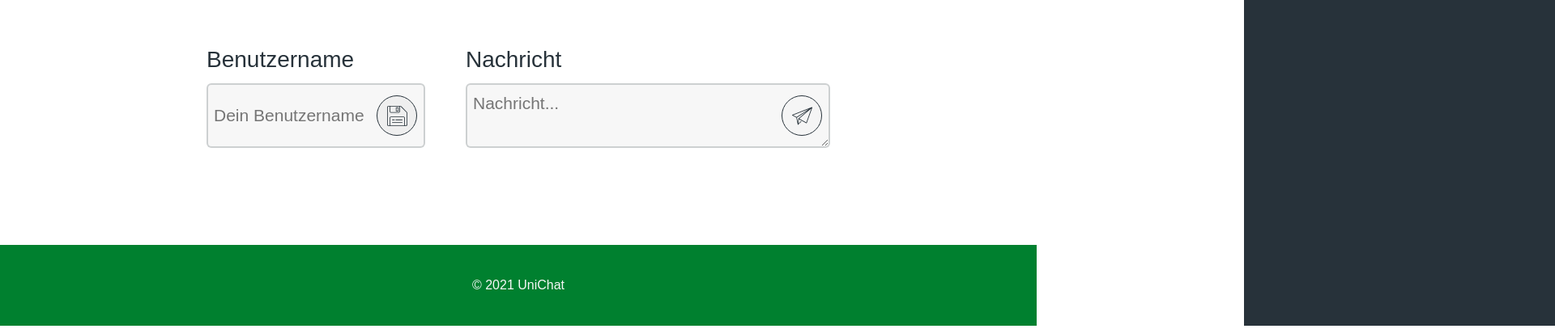
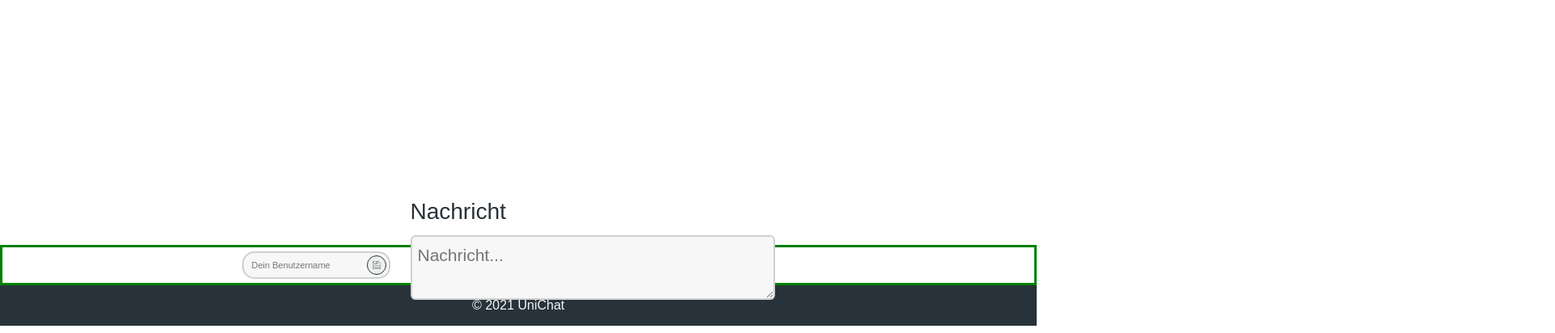
Before and after one commit to fabian-gubler/chatapp, an Angular app: page / in a window 1280 px wide. Shown: the part 397-809 px from the top of the page at 81% size, 1920 px wide, since content can reach past the window. Built offline with nearby package versions, Linux system fonts and the light colour scheme; no server answers.

Commit message:
Changed Nickname

```diff
--- a/src/app/app.component.css
+++ b/src/app/app.component.css
@@ -1,17 +1,41 @@
-.align-center{
-    display: flex;
-    justify-content: center;
-    align-items: center;
+.fullscreen{
+    height: 100vh;
+    position: relative;
 }
-.textbar {
-    display: flex;
-    justify-content: center;
-    height: 250px;
+.content{
+    position: absolute;
+    top: 50px;
+    bottom: 50px;
+    left: 0;
+    right: 0;
+}
+.content-wrapper{
+    position: relative;
+    height: 100%;
+}
+.chat-history{
+    position: absolute;
+    top: 0;
+    bottom: 50px;
+    left: 0;
+    right: 0;
 }
 
+.inputs{
+    position: absolute;
+    bottom: 0;
+    left: 0;
+    right: 0;
+    height: 50px;
+    display: flex;
+    align-items: center;
+    justify-content: center;
+    border: solid green;
+}
+
+
+
+
 @media (max-width: 820px), (max-height: 760px){
-    .textbar {
-        display: inline-table;
-        height: 195px;
-    }
+
 }
--- a/src/app/app.component.html
+++ b/src/app/app.component.html
@@ -1,10 +1,16 @@
+<div class="fullscreen">
     <app-pageload></app-pageload>
     <app-header></app-header>
+    <div class="content">
+        <div class="content-wrapper">
+            <div class="chat-history">
                 <app-chat_history></app-chat_history>
-<div class="align-center">
-<div class="textbar">
+            </div>
+            <div class="inputs">
                 <app-nickname></app-nickname>
                 <app-message></app-message>
             </div>
         </div>
+    </div>
     <app-footer></app-footer>
+</div>
--- a/src/app/footer/footer.component.css
+++ b/src/app/footer/footer.component.css
@@ -1,7 +1,13 @@
 .footer {
-    width: 100%;
-    height: 100px;
-    background-color: var(--hsg-color);
+    height: 50px;
+    position: absolute;
+    bottom: 0;
+    right: 0;
+    left: 0;
+    display: flex;
+    align-items: center;
+    justify-content: center;
+    background-color: var(--light-text-color);
     display: flex;
     align-items: center;
 }
--- a/src/app/header/header.component.css
+++ b/src/app/header/header.component.css
@@ -1,10 +1,14 @@
 .header {
-    width: 100%;
-    height: 100px;
+    height: 50px;
+    position: absolute;
+    top: 0;
+    right: 0;
+    left: 0;
     display: flex;
     align-items: center;
-    border-color: var(--light-text-color);
-    border-bottom: 1px solid var(--light-divider-color);
+    justify-content: center;
+
+    background-color: var(--light-bg-color);
 
 }
 .logo_light{
--- a/src/app/nickname/nickname.component.css
+++ b/src/app/nickname/nickname.component.css
@@ -3,55 +3,48 @@
     justify-content: left;
     align-items: center;
     height: auto;
+    border: 2px solid var(--light-divider-color);
+    border-radius: 15px;
+    background-color: var(--light-bg-color);
+    padding: 3px 3px 3px 10px;
 
   }
 
   .nicknamebox {
-    border-radius: 3px;
-    padding: 0 25px 0;
     display: flex;
-    justify-content: flex-start;
-    flex-direction: column;
-    flex-wrap: wrap;
-
+    justify-content: space-between;
   }
 
   .nicknamebox label {
     font-size: 28px;
     color: var(--light-text-color);
+    display: none;
   }
 
   .nicknamebox input {
     font-family: Arial, Helvetica, sans-serif;
-    font-size: 21px;
-    border: 2px solid var(--light-divider-color);
-    border-radius: 6px;
-    background-color: var(--light-bg-color);
-    padding: 7px;
-    width: 270px;
-    height: 80px;
-
+    font-size: 11px;
+    min-width: 0px;
+    padding: 0;
+    background-color: transparent;
+    border: none;
+  }
+  .nicknamebox input:focus {
+    outline: none;
   }
 
   .suc_err_msg {
+    position: absolute;
+    top: -80px;
+    background-color: var(--light-divider-color);
+    border-radius: 12px 12px 12px 12px;
+    padding: 5px;
     font-size: 10pt;
     color: var(--light-gradient-color2);
     text-align: left;
     margin-top: 20px;
   }
-
-  .nicknamebox textarea:focus {
-    border: 1px solid var(--light-highlight-color);
-    box-shadow: 0 0 5px var(--light-highlight-color);
-  }
-
-  @media (max-width: 820px), (max-height: 760px){
-    .nicknamebox label {
-      display: none;
-    }
-    .nicknamebox input {
-      height: 50px;
-      font-size: 16px;
-      width: calc(100vw - 50px);
-    }
-  }
+  .test{
+    position: relative;
+    width: 100%;
+}
--- a/src/app/nickname/nickname.component.html
+++ b/src/app/nickname/nickname.component.html
@@ -1,8 +1,9 @@
-<div class="placeholder">
+<div class="test"><div class="suc_err_msg" *ngIf="exit_msg">{{exit_msg}}</div></div>
 <div class="writeNickname">
   <div class="nicknamebox">
     <label for="Nickname">Benutzername</label>
     <input type="text" placeholder="Dein Benutzername" maxlength="15" [(ngModel)]='init_nickname' (keyup.enter)=save_nickname(init_nickname)>
+  </div>
   <button class= 'button_round' type= 'submit' (click)="save_nickname(init_nickname) "><svg version="1.1" id="save_icon" xmlns="http://www.w3.org/2000/svg" xmlns:xlink="http://www.w3.org/1999/xlink" x="0px" y="0px" viewBox="0 0 463 463" style="enable-background:new 0 0 463 463;" xml:space="preserve">
     <g>
       <path d="M451.431,136.823L326.176,11.57C318.716,4.109,308.797,0,298.245,0H31.5C14.131,0,0,14.131,0,31.5v400
@@ -20,10 +21,5 @@
         "/>
       <path d="M343.5,376h-224c-4.142,0-7.5,3.357-7.5,7.5s3.358,7.5,7.5,7.5h224c4.142,0,7.5-3.357,7.5-7.5S347.642,376,343.5,376z"/>
     </g><g></g><g></g><g></g><g></g><g></g><g></g><g></g><g></g><g></g><g></g><g></g><g></g><g></g><g></g><g></g></svg>
-
   </button>
-    <div class="suc_err_msg" *ngIf="exit_msg">{{exit_msg}}</div>
-
 </div>
-  </div>
-</div>
--- a/src/app/pageload/pageload.component.css
+++ b/src/app/pageload/pageload.component.css
@@ -5,8 +5,10 @@
     animation-duration: 1s;
     animation-fill-mode: forwards;
     animation-delay: 2s;
+    z-index: 100;
 
-    z-index: 100;
+    /*Asblenden für developement*/
+    display: none;
 
 }
 .div-block {
--- a/src/styles.css
+++ b/src/styles.css
@@ -71,24 +71,20 @@ label{
     justify-content: center;
     align-items: center;
     align-self: flex-end;
-    z-index: 2;
 
 
-    height: 50px;
-    width: 50px;
-    border-radius: 25px;
+    height: 24px;
+    width: 24px;
+    border-radius: 12px;
     border: 1px solid var(--light-text-color);
 
     color: var(--light-text-color);
 
     cursor: pointer;
-    margin-top: -65px;
-    margin-right: 10px;
+
 }
 
 .button_round svg{
-    height: 25px;
-    width: 25px;
     fill: var(--light-text-color);
 }
 .button_round:hover{
```
Lines whose indentation alone changed are shown as unchanged.
